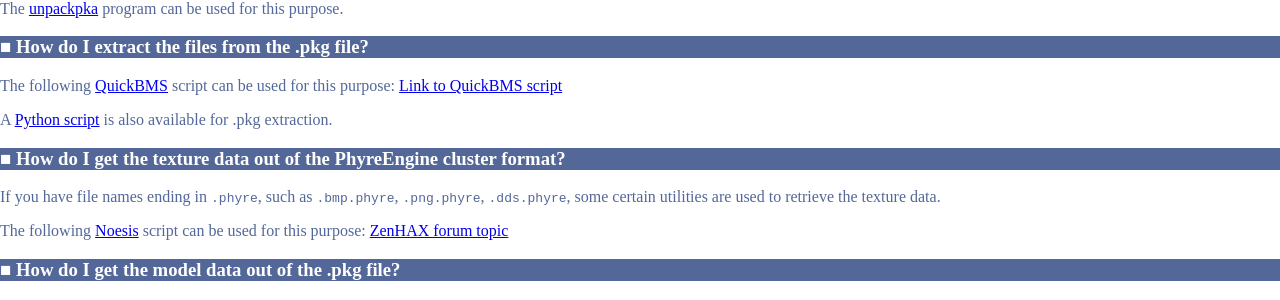
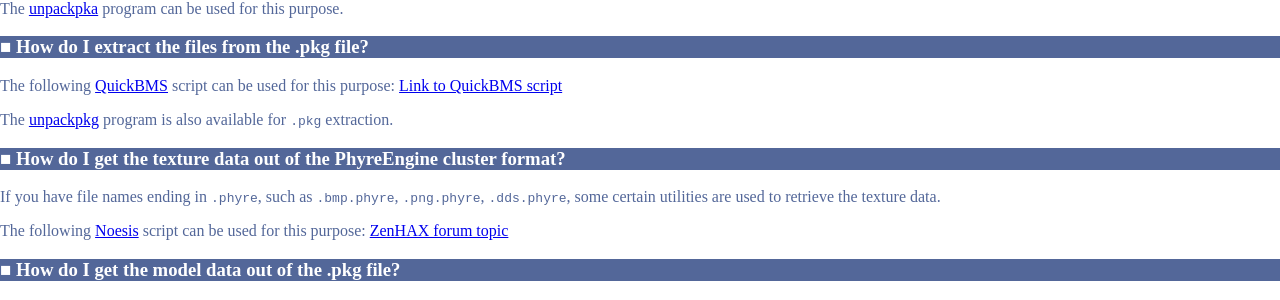
Before and after one commit to uyjulian/falcom-dumps, a Jekyll site: the page built from index.md, in a window 1280 px wide and 900 px high, scrolled down 2930 px. Shown: the part 149-449 px from the top of the window. Built offline with Jekyll 4.4.1, drawn with Linux system fonts in a browser that asks for light colours.

Commit message:
Link to unpackpkg

```diff
--- a/index.md
+++ b/index.md
@@ -141,7 +141,7 @@ The [unpackpka](https://github.com/uyjulian/unpackpka) program can be used for t
 ### How do I extract the files from the .pkg file?
 The following [QuickBMS](http://aluigi.altervista.org/quickbms.htm) script can be used for this purpose: [Link to QuickBMS script](http://aluigi.altervista.org/bms/legend_of_heroes.bms)
 
-A [Python script](https://gist.github.com/uyjulian/55475c98c631632ddfd5453469726439) is also available for .pkg extraction.
+The [unpackpkg](https://github.com/uyjulian/unpackpkg) program is also available for `.pkg` extraction.
 
 ### How do I get the texture data out of the PhyreEngine cluster format?
 If you have file names ending in `.phyre`, such as `.bmp.phyre`, `.png.phyre`, `.dds.phyre`, some certain utilities are used to retrieve the texture data.
```
